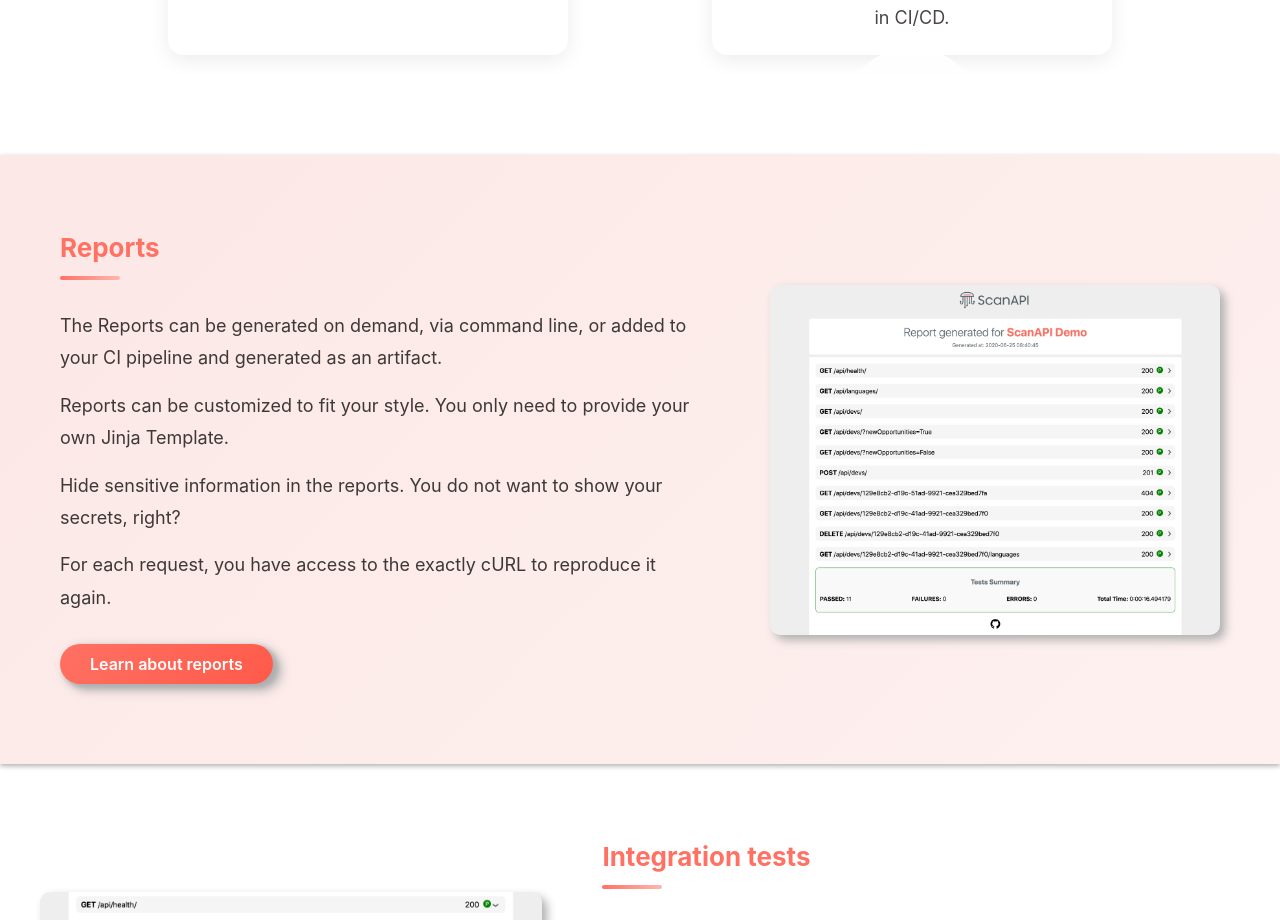
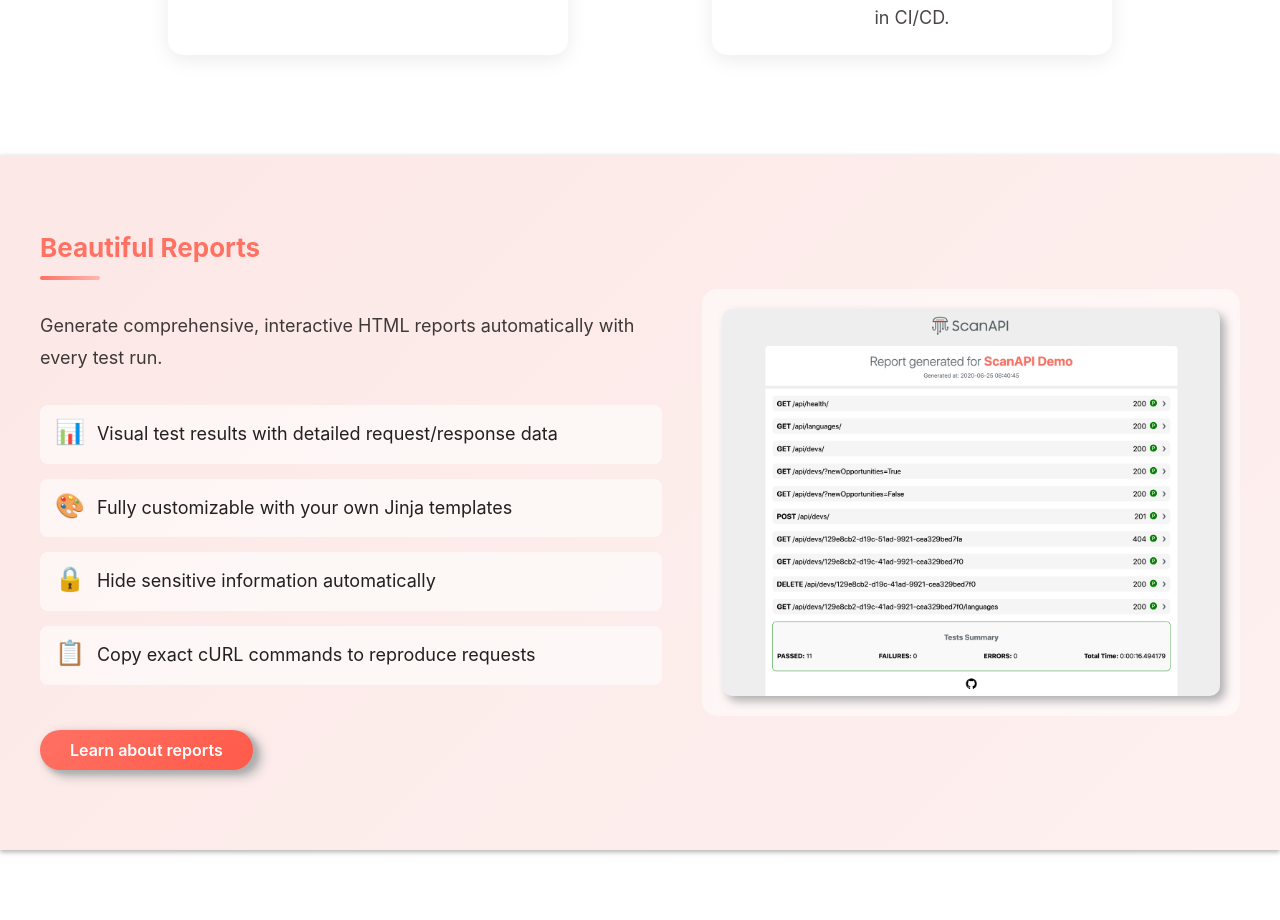
Before and after one commit to scanapi/website, a Jekyll site: the page built from index.html, in a window 1280 px wide. Shown: the part 1424-2344 px from the top of the page. Built offline with Jekyll 4.4.1, drawn with Linux system fonts in a browser that asks for light colours; some of the changed text lies outside the part shown.

Commit message:
feat: improve reports and integration tests

```diff
--- a/_sass/_index.scss
+++ b/_sass/_index.scss
@@ -7,15 +7,110 @@
     transition: all 0.3s ease;
 
     &__image {
-        max-height: 350px;
+        max-height: 450px;
+        max-width: 100%;
+        width: auto;
         filter: drop-shadow(5px 5px 5px $shadow-color);
         border-radius: 10px;
-        transition: transform 0.3s ease;
+        transition: transform 0.3s ease, filter 0.3s ease;
 
         &:hover {
-            transform: scale(1.02);
+            transform: scale(1.03);
+            filter: drop-shadow(8px 8px 12px $shadow-color);
+        }
+
+        &--clickable {
+            cursor: pointer;
         }
     }
+
+    &__image-wrapper {
+        display: flex;
+        align-items: center;
+        justify-content: center;
+        padding: 20px;
+        background: rgba(255, 255, 255, 0.5);
+        border-radius: 15px;
+        backdrop-filter: blur(10px);
+    }
+}
+
+// Image Modal
+.image-modal {
+    display: none;
+    position: fixed;
+    z-index: 9999;
+    left: 0;
+    top: 0;
+    width: 100%;
+    height: 100%;
+    background-color: rgba(0, 0, 0, 0.9);
+    animation: fadeIn 0.3s ease;
+
+    &__wrapper {
+        position: absolute;
+        top: 50%;
+        left: 50%;
+        transform: translate(-50%, -50%);
+        max-width: 90%;
+        max-height: 90vh;
+        display: flex;
+        align-items: center;
+        justify-content: center;
+    }
+
+    &__close {
+        position: absolute;
+        top: 20px;
+        right: 35px;
+        color: $light-color;
+        font-size: 50px;
+        font-weight: 300;
+        cursor: pointer;
+        transition: color 0.3s ease;
+        z-index: 10000;
+
+        &:hover,
+        &:focus {
+            color: $primary-color;
+        }
+    }
+
+    &__content {
+        max-width: 100%;
+        max-height: 90vh;
+        object-fit: contain;
+        border-radius: 10px;
+        box-shadow: 0 10px 50px rgba(0, 0, 0, 0.5);
+        animation: zoomIn 0.3s ease;
+    }
+}
+
+@keyframes fadeIn {
+    from {
+        opacity: 0;
+    }
+    to {
+        opacity: 1;
+    }
+}
+
+@keyframes zoomIn {
+    from {
+        transform: scale(0.8);
+    }
+    to {
+        transform: scale(1);
+    }
+}
+
+.section {
+    display: flex;
+    align-items: center;
+    justify-content: center;
+    padding: 80px 40px;
+    margin: 0;
+    transition: all 0.3s ease;
 
     &__content {
         max-width: 650px;
@@ -52,6 +147,67 @@
         line-height: 1.8;
         margin-bottom: 15px;
         color: lighten($base-gray, 10%);
+
+        &--lead {
+            font-size: $large-font-size;
+            font-weight: 500;
+            color: $base-gray;
+            margin-bottom: 30px;
+        }
+    }
+
+    &__features-list {
+        margin: 30px 0;
+        display: flex;
+        flex-direction: column;
+        gap: 15px;
+    }
+
+    &__feature-item {
+        display: flex;
+        align-items: flex-start;
+        gap: 12px;
+        padding: 15px;
+        background: rgba(255, 255, 255, 0.6);
+        border-radius: 8px;
+        transition: all 0.3s ease;
+
+        &:hover {
+            background: rgba(255, 255, 255, 0.9);
+            transform: translateX(5px);
+        }
+    }
+
+    &__feature-icon {
+        font-size: 24px;
+        flex-shrink: 0;
+    }
+
+    &__feature-text {
+        font-size: $normal-font-size;
+        line-height: 1.6;
+        color: $base-gray;
+    }
+
+    &__benefits {
+        margin: 30px 0;
+        display: flex;
+        flex-direction: column;
+        gap: 25px;
+    }
+
+    &__benefit {
+        padding: 20px;
+        background: rgba(255, 255, 255, 0.6);
+        border-radius: 10px;
+        border-left: 4px solid $primary-color;
+        transition: all 0.3s ease;
+
+        &:hover {
+            background: rgba(255, 255, 255, 0.9);
+            transform: translateX(5px);
+            border-left-width: 6px;
+        }
     }
 
     &__button {
@@ -181,14 +337,23 @@
         background: linear-gradient(135deg, $light-primary-color, lighten($light-primary-color, 2%));
         box-shadow: 0px 2px 5px 0px $shadow-color;
 
-        .section__image {
-            margin-left: 60px;
+        .section__image-wrapper {
+            margin-left: 40px;
         }
     }
 
     &--tests {
-        .section__image {
-            margin-right: 60px;
+        .section__image-wrapper {
+            margin-right: 40px;
+            background: $light-primary-color;
+        }
+
+        .section__feature-item {
+            background: $light-primary-color;
+
+            &:hover {
+                background: lighten($light-primary-color, 1%);
+            }
         }
     }
 
@@ -403,7 +568,7 @@
         &--reports {
             flex-direction: column;
 
-            .section__image {
+            .section__image-wrapper {
                 margin-top: 40px;
                 margin-left: 0;
                 max-width: 100%;
@@ -413,7 +578,7 @@
         &--tests {
             flex-direction: column-reverse;
 
-            .section__image {
+            .section__image-wrapper {
                 margin-top: 40px;
                 margin-right: 0;
                 max-width: 100%;
--- a/index.html
+++ b/index.html
@@ -46,45 +46,71 @@
             <p class="features__description">
                 Keep your API tests and docs as code. Store specs and configs in your repository, review changes via pull requests, and run everything reproducibly in CI/CD.
             </p>
-            <img src="{{ "/assets/images/github-logo.svg" | relative_url }}" alt="GitHub" class="features__figure">
         </div>
     </div>
 </section>
 
 <section class="section section--reports home-section home-section--reports">
     <div class="section__content">
-        <h2 class="section__title">Reports</h2>
-        <p class="section__text">The Reports can be generated on demand, via command line, or added to your CI pipeline and generated as an artifact.</p>
-        <p class="section__text">Reports can be customized to fit your style. You only need to provide your own Jinja Template.</p>
-        <p class="section__text">Hide sensitive information in the reports. You do not want to show your secrets, right? </p>
-        <p class="section__text">For each request, you have access to the exactly cURL to reproduce it again. </p>
+        <h2 class="section__title">Beautiful Reports</h2>
+        <p class="section__text">Generate comprehensive, interactive HTML reports automatically with every test run.</p>
+
+        <div class="section__features-list">
+            <div class="section__feature-item">
+                <span class="section__feature-icon">📊</span>
+                <span class="section__feature-text">Visual test results with detailed request/response data</span>
+            </div>
+            <div class="section__feature-item">
+                <span class="section__feature-icon">🎨</span>
+                <span class="section__feature-text">Fully customizable with your own Jinja templates</span>
+            </div>
+            <div class="section__feature-item">
+                <span class="section__feature-icon">🔒</span>
+                <span class="section__feature-text">Hide sensitive information automatically</span>
+            </div>
+            <div class="section__feature-item">
+                <span class="section__feature-icon">📋</span>
+                <span class="section__feature-text">Copy exact cURL commands to reproduce requests</span>
+            </div>
+        </div>
+
         <a href="{{ "/docs_v1/configuration/custom_report.html" | relative_url }}" class="section__button">Learn about reports</a>
     </div>
-    <img src="{{"/assets/images/scanapi-report.png" | relative_url }}" class="section__image">
+    <div class="section__image-wrapper">
+        <img src="{{"/assets/images/scanapi-report.png" | relative_url }}" class="section__image section__image--clickable" alt="ScanAPI Report Example" onclick="openImageModal(this.src)">
+    </div>
 </section>
 
 <section class="section section--tests home-section home-section--tests">
-    <img src="{{"/assets/images/tests.png" | relative_url }}" class="section__image">
+    <div class="section__image-wrapper">
+        <img src="{{"/assets/images/tests.png" | relative_url }}" class="section__image section__image--clickable" alt="ScanAPI Integration Tests" onclick="openImageModal(this.src)">
+    </div>
     <div class="section__content">
-        <h2 class="section__title">Integration tests</h2>
-        <h3 class="section__subtitle">How?</h3>
-        <p class="section__text">
-            Define endpoints to be hit, the expected behaviors for each response, and, as a result, receives a full real-time diagnostic of your API.
-        </p>
-        <h3 class="section__subtitle">Really?</h3>
-        <p class="section__text">
-            A flexible and extensible API specification syntax.
-            The spec supports environment variables, custom variables, chain requests and Python code.
-        </p>
-        <h3 class="section__subtitle">Why?</h3>
-        <p class="section__text">
-            Be the first to be notified if any API endpoint is not working as expected.
-        </p>
-        <a href="{{ "/tutorials/step01.html" | relative_url }}" class="section__button">See tutorial</a>
+        <h2 class="section__title">Powerful Integration Tests</h2>
+        <p class="section__text">Test your API endpoints with confidence using a simple, declarative specification syntax.</p>
+
+        <div class="section__features-list">
+            <div class="section__feature-item">
+                <span class="section__feature-icon">🎯</span>
+                <span class="section__feature-text">Define endpoints and expected behaviors in YAML or JSON</span>
+            </div>
+            <div class="section__feature-item">
+                <span class="section__feature-icon">🔗</span>
+                <span class="section__feature-text">Chain requests and use responses to build the next</span>
+            </div>
+            <div class="section__feature-item">
+                <span class="section__feature-icon">🐍</span>
+                <span class="section__feature-text">Support for environment variables, custom vars, and Python code</span>
+            </div>
+            <div class="section__feature-item">
+                <span class="section__feature-icon">⚡</span>
+                <span class="section__feature-text">Get instant feedback and catch issues before production</span>
+            </div>
+        </div>
+
+        <a href="{{ "/tutorials/step01.html" | relative_url }}" class="section__button">Start testing now</a>
     </div>
-</section>
-
-<section class="section section--contributors home-section home-section--contributors">
+</section><section class="section section--contributors home-section home-section--contributors">
     <div class="section__content">
         <h2 class="section__title">Contributors</h2>
         <p class="section__text">ScanAPI is an Open Source project maintained by a great community of contributors.</p>
@@ -116,3 +142,34 @@
         <a href="https://opencollective.com/scanapi" class="section__button">Become a backer</a>
     </div>
 </section>
+
+<!-- Image Modal -->
+<div id="imageModal" class="image-modal" onclick="closeImageModal()">
+    <span class="image-modal__close">&times;</span>
+    <div class="image-modal__wrapper">
+        <img class="image-modal__content" id="modalImage">
+    </div>
+</div>
+
+<script>
+function openImageModal(src) {
+    const modal = document.getElementById('imageModal');
+    const modalImg = document.getElementById('modalImage');
+    modal.style.display = 'flex';
+    modalImg.src = src;
+    document.body.style.overflow = 'hidden';
+}
+
+function closeImageModal() {
+    const modal = document.getElementById('imageModal');
+    modal.style.display = 'none';
+    document.body.style.overflow = 'auto';
+}
+
+// Close modal with ESC key
+document.addEventListener('keydown', function(event) {
+    if (event.key === 'Escape') {
+        closeImageModal();
+    }
+});
+</script>
```
